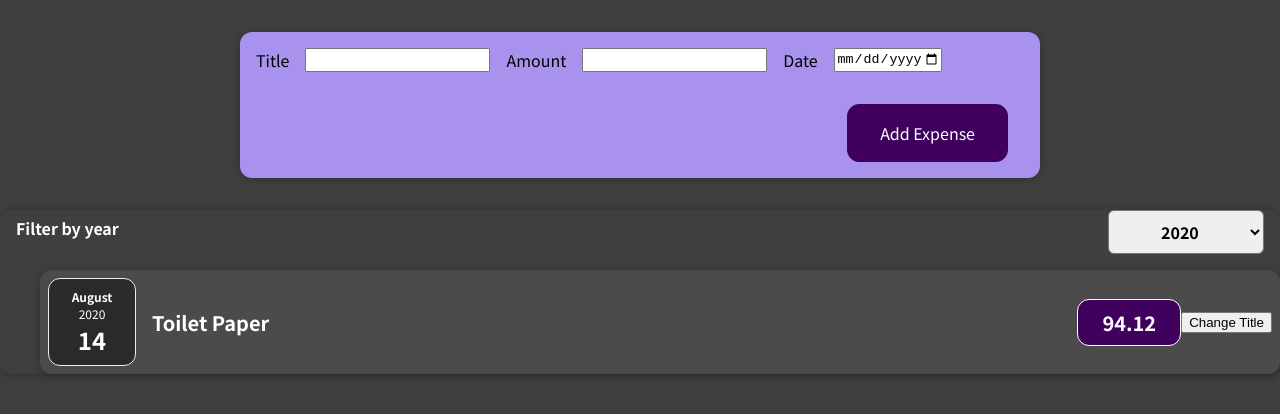
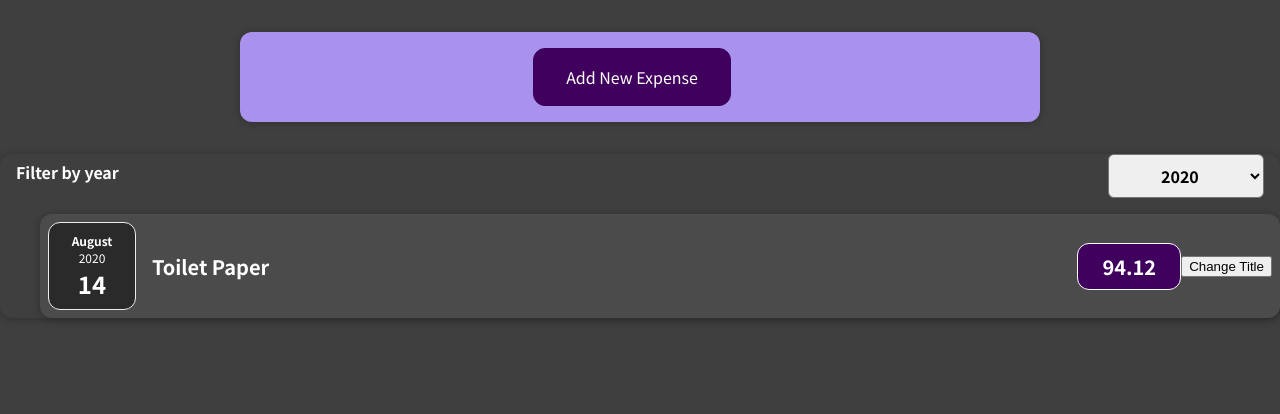
Before and after one commit to TaniaMishra/ctw_demo, a React (Create React App) app: page / in a window 1280 px wide. Shown: the top 414 px of the page. Built offline with nearby package versions, Linux system fonts and the light colour scheme.

Commit message:
progress check 13-1

```diff
--- a/src/App.js
+++ b/src/App.js
@@ -1,8 +1,9 @@
-import React, {useState} from 'react';
+import React from 'react';
 import Expenses from './components/Expenses';
 import NewExpense from './components/newExpense/NewExpense.js';
 
-const InitialExpenses = [
+function App() {
+  const expenses = [
     {
       id: 'e1',
       title: 'Toilet Paper',
@@ -24,14 +25,9 @@
     },
   ];
 
-
-function App() {
-  const [expenses, setExpenses] = useState(InitialExpenses);
-
   function addExpenseHandler(expense) {
-    setExpenses((prevExpenses) => {
-      return [...prevExpenses, expense];
-    });
+    console.log("In App.js");
+    console.log(expense);
   }
 
   return (
--- a/src/components/newExpense/NewExpense.js
+++ b/src/components/newExpense/NewExpense.js
@@ -1,8 +1,10 @@
-import React from 'react';
+import React, {useState} from 'react';
 import './NewExpense.css';
 import ExpenseForm from './ExpenseForm.js'
 
 function NewExpense(props){
+    const [isEditing, setIsEditing] = useState(false);
+
     function saveExpenseDataHandler(enteredExpenseData) {
         //The parameter will be the data collected at form submission
         const expenseData = {
@@ -11,10 +13,17 @@
         };
         props.onAddExpense(expenseData);
     }
+    function startEditingHandler() {
+        setIsEditing(true);
+    }
 
     return(
         <div className='new-expense'>
-            <ExpenseForm onSaveExpenseData={saveExpenseDataHandler}></ExpenseForm>
+            {isEditing ? (
+                <ExpenseForm onSaveExpenseData={saveExpenseDataHandler}></ExpenseForm>
+            ):(
+                <button onClick={startEditingHandler}>Add New Expense</button>
+            )}
         </div>
     );
 }
```
Also changed, not shown: 1 other file (tests, documents, lock files or other folders). Lines whose indentation alone changed are shown as unchanged.
